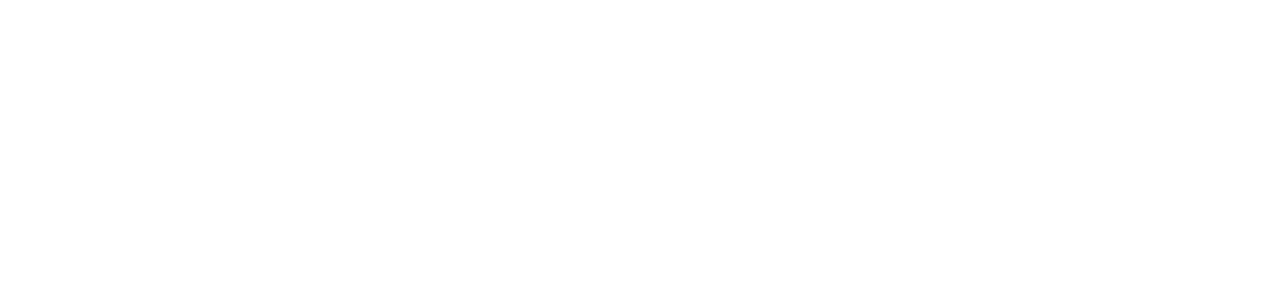
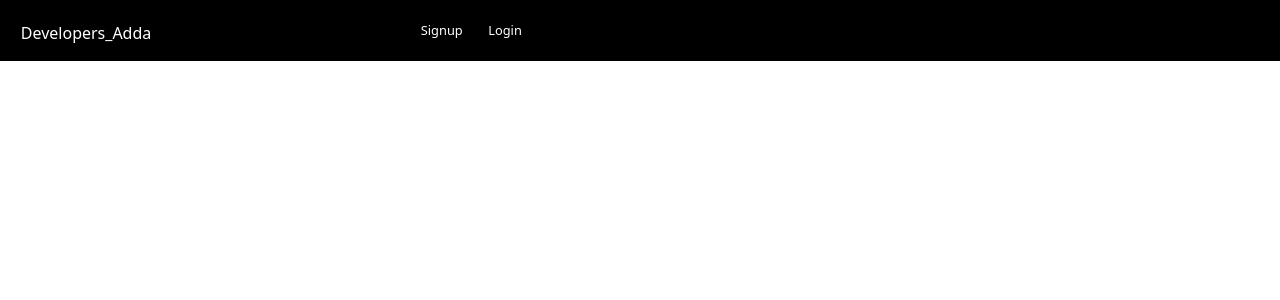
Before and after one commit to Abhay5855/Developers-Adda, a React (Create React App) app: page / in a window 1280 px wide. Shown: the top 300 px of the page. Built offline with nearby package versions, Linux system fonts and the light colour scheme.

Commit message:
navbar with title and login and signup completed

```diff
--- a/package.json
+++ b/package.json
@@ -37,5 +37,8 @@
       "last 1 firefox version",
       "last 1 safari version"
     ]
+  },
+  "devDependencies": {
+    "tailwindcss": "^3.0.12"
   }
 }
--- a/public/index.html
+++ b/public/index.html
@@ -15,6 +15,7 @@
       user's mobile device or desktop. See https://developers.google.com/web/fundamentals/web-app-manifest/
     -->
     <link rel="manifest" href="%PUBLIC_URL%/manifest.json" />
+    <script src="https://kit.fontawesome.com/7e164a9959.js" crossorigin="anonymous"></script>
     <!--
       Notice the use of %PUBLIC_URL% in the tags above.
       It will be replaced with the URL of the `public` folder during the build.
--- a/src/App.css
+++ b/src/App.css
@@ -1,38 +1,18 @@
-.App {
-  text-align: center;
+
+
+* {
+     margin: 0;
+     padding: 0;
+     box-sizing: border-box;
+
 }
 
-.App-logo {
-  height: 40vmin;
-  pointer-events: none;
+* > img {
+    width:  100%;
 }
 
-@media (prefers-reduced-motion: no-preference) {
-  .App-logo {
-    animation: App-logo-spin infinite 20s linear;
-  }
+
+h1,h2,h3,h4 {
+
+      margin: 0;
 }
-
-.App-header {
-  background-color: #282c34;
-  min-height: 100vh;
-  display: flex;
-  flex-direction: column;
-  align-items: center;
-  justify-content: center;
-  font-size: calc(10px + 2vmin);
-  color: white;
-}
-
-.App-link {
-  color: #61dafb;
-}
-
-@keyframes App-logo-spin {
-  from {
-    transform: rotate(0deg);
-  }
-  to {
-    transform: rotate(360deg);
-  }
-}
--- a/src/App.js
+++ b/src/App.js
@@ -1,9 +1,16 @@
 
 import './App.css';
+
+import Navbar from './components/intro_page/Navbar';
 
 function App() {
   return (
     <div className="App">
+
+
+      {/* Authentication/ Intro Page */}
+
+      <Navbar />
 
 
 
--- /dev/null
+++ b/src/components/intro_page/Navbar.js
@@ -0,0 +1,32 @@
+import React from "react";
+
+import './navbar.css'
+
+function Navbar() {
+  return (
+    <div>
+      <nav>
+        <ul>
+           <li><h3>Developers_Adda</h3>
+
+           {/* <span><i class="fab fa-adn"></i></span> */}
+
+
+
+           </li>
+          <li className="nav__corner">
+            <p>Signup</p>
+          </li>
+
+          <li className="nav__corner">
+            <p>Login</p>
+          </li>
+        </ul>
+      </nav>
+
+
+    </div>
+  );
+}
+
+export default Navbar;
--- /dev/null
+++ b/src/components/intro_page/navbar.css
@@ -0,0 +1,115 @@
+
+
+/* Global */
+
+:root {
+
+    --nav-background : #000000;
+    --nav-color : #fff;
+
+
+}
+
+
+h1, h2 , h3 , h4 {
+    margin: 0;
+}
+
+/* Navbar */
+
+nav {
+     /* margin: 1.5rem; */
+     background-color: var(--nav-background);
+     padding: 0.5rem;
+
+}
+
+nav ul li{
+
+    display: flex;
+    align-items: center;
+    justify-content: center;
+    display: inline-block;
+    margin: 1rem;
+    flex-wrap: wrap;
+    cursor: pointer;
+    position: absolute;
+
+
+}
+
+nav h3 {
+    color : var(--nav-color);
+
+
+}
+
+nav p {
+
+       color : var(--nav-color);
+       font-size: 0.8rem;
+
+}
+
+
+span i {
+    /* background-color: var(--nav-color); */
+    color: var(--nav-color);
+    display: inline-block;
+    position: relative;
+}
+
+
+.nav__corner {
+
+      position: relative;
+      left: 600px;
+      text-align: right;
+
+}
+
+
+@media (min-width : 550px){
+
+
+
+
+   nav ul li{
+
+       display: flex;
+       align-items: center;
+       justify-content: center;
+       display: inline-block;
+       margin: 0.8rem;
+       flex-wrap: wrap;
+       cursor: pointer;
+       position: absolute;
+
+
+   }
+
+
+
+   nav p {
+
+          color : var(--nav-color);
+          font-size: 0.8rem;
+
+
+   }
+
+
+
+
+   .nav__corner {
+
+         position: relative;
+         left: 400px;
+         text-align: right;
+
+   }
+
+
+
+
+}
--- a/src/firebase/firebase.js
+++ b/src/firebase/firebase.js
@@ -1,5 +1,6 @@
 // Import the functions you need from the SDKs you need
 import { initializeApp } from "firebase/app";
+import {getAuth} from 'firebase/auth';
 // TODO: Add SDKs for Firebase products that you want to use
 // https://firebase.google.com/docs/web/setup#available-libraries
 
@@ -15,3 +16,6 @@
 
 // Initialize Firebase
 const app = initializeApp(firebaseConfig);
+
+export const auth = getAuth(app);
+export default app;
--- a/src/index.css
+++ b/src/index.css
@@ -1,13 +1,3 @@
-body {
-  margin: 0;
-  font-family: -apple-system, BlinkMacSystemFont, 'Segoe UI', 'Roboto', 'Oxygen',
-    'Ubuntu', 'Cantarell', 'Fira Sans', 'Droid Sans', 'Helvetica Neue',
-    sans-serif;
-  -webkit-font-smoothing: antialiased;
-  -moz-osx-font-smoothing: grayscale;
-}
-
-code {
-  font-family: source-code-pro, Menlo, Monaco, Consolas, 'Courier New',
-    monospace;
-}
+@tailwind base;
+@tailwind components;
+@tailwind utilities;
--- /dev/null
+++ b/tailwind.config.js
@@ -0,0 +1,7 @@
+module.exports = {
+  content: ["./src/**/*.{html,js}"],
+  theme: {
+    extend: {},
+  },
+  plugins: [],
+}
```
Also changed, not shown: src/images/adda.png (added).
